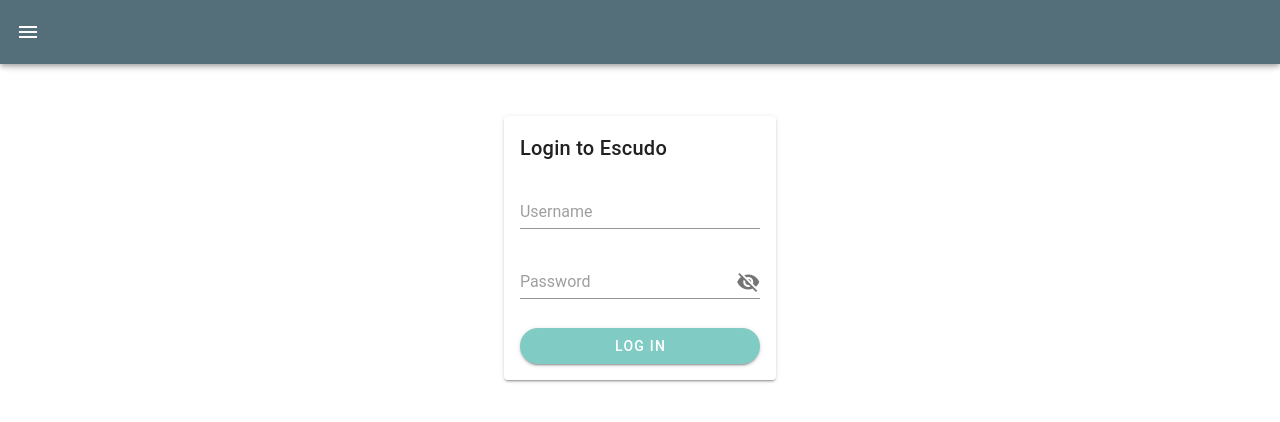
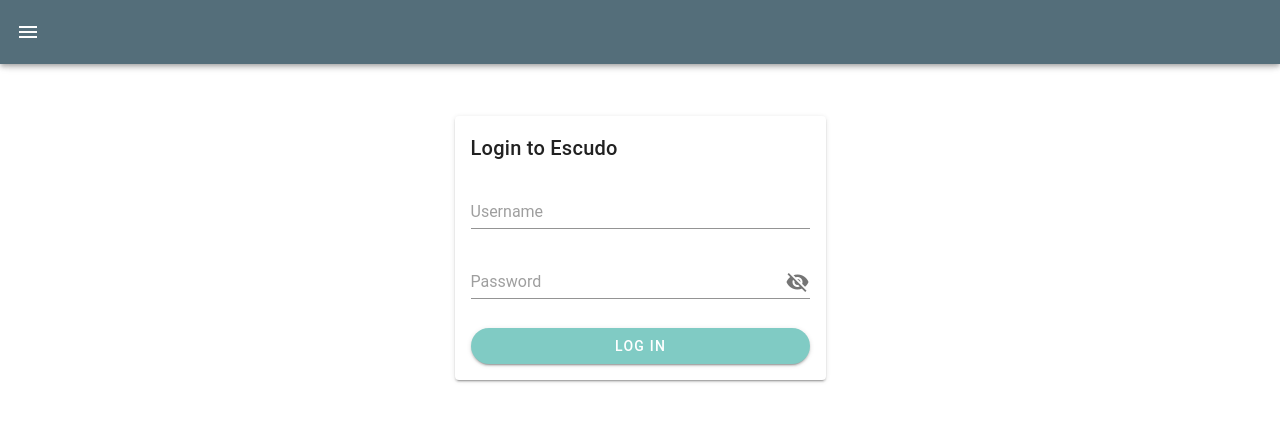
Before and after one commit to ekiauhce/escudo-client, a Vue app: page /login in a window 1280 px wide. Shown: the top 422 px of the page. Built offline with nearby package versions, Linux system fonts and the light colour scheme; no server answers.

Commit message:
Fix: login page on large displays was too small

```diff
--- a/src/components/LoginPage.vue
+++ b/src/components/LoginPage.vue
@@ -1,7 +1,7 @@
 <template>
   <v-container class="mt-10">
     <v-row justify="center">
-      <v-col sm="8" md="6" lg="3">
+      <v-col sm="8" md="6" lg="4">
         <v-card>
           <v-card-title>Login to Escudo</v-card-title>
           <v-card-text>
```
